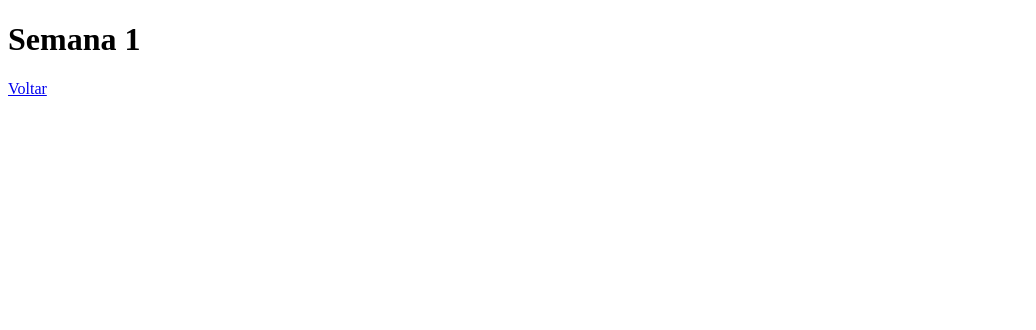
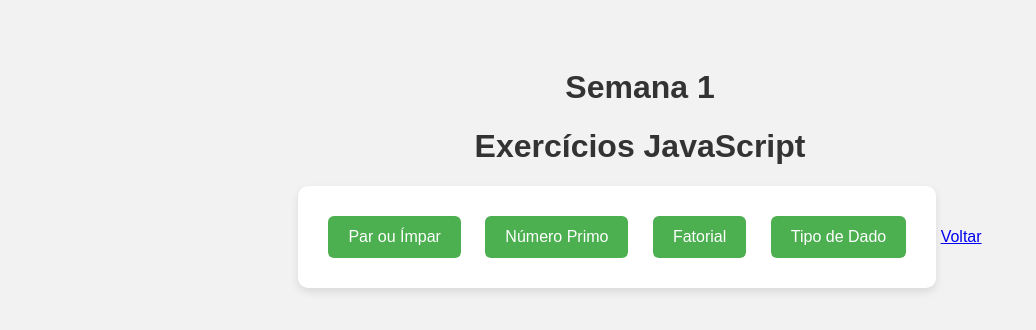
Before and after one commit to enzoqta/projeto-js, a plain HTML site: page semana01.html in a window 1280 px wide. Shown: the whole page, without its empty margins (0-1036 px from the left). Drawn offline with Linux system fonts and the light colour scheme.

Commit message:
Add files via upload

```diff
--- a/semana01.html
+++ b/semana01.html
@@ -4,9 +4,76 @@
     <meta charset="UTF-8">
     <meta name="viewport" content="width=device-width, initial-scale=1.0">
     <title>Document</title>
+    <link rel="stylesheet" href="style.css">
 </head>
 <body>
     <h1>Semana 1</h1>
+    <h1>Exercícios JavaScript</h1>
+<div class="container">
+    <button onclick="exercicio1()">Par ou Ímpar</button>
+    <button onclick="exercicio2()">Número Primo</button>
+    <button onclick="exercicio3()">Fatorial</button>
+    <button onclick="exercicio4()">Tipo de Dado</button>
+</div>
+
+<script>
+    function exercicio1() {
+        let numero;
+        while (isNaN(numero) || numero <= 0 || numero % 1 !== 0) {
+            numero = prompt("Digite um número inteiro positivo (PAR/ÍMPAR):", "");
+        }
+        if (numero % 2 == 0) {
+            alert("O número " + numero + " é PAR");
+        } else {
+            alert("O número " + numero + " é ÍMPAR");
+        }
+    }
+
+    function exercicio2() {
+        let numero;
+        while (isNaN(numero) || numero <= 0 || numero % 1 !== 0) {
+            numero = prompt("Digite um número inteiro positivo (PRIMO):", "");
+        }
+        let primo = true;
+        if (numero == 1) {
+            primo = false;
+        } else {
+            for (let i = 2; i < numero; i++) {
+                if (numero % i == 0) {
+                    primo = false;
+                    break;
+                }
+            }
+        }
+        if (primo) {
+            alert("O número " + numero + " é PRIMO");
+        } else {
+            alert("O número " + numero + " NÃO é primo");
+        }
+    }
+
+    function exercicio3() {
+        let numero;
+        while (isNaN(numero) || numero <= 0 || numero % 1 !== 0) {
+            numero = prompt("Digite um número inteiro positivo (FATORIAL):", "");
+        }
+        let fatorial = 1;
+        for (let i = 1; i <= numero; i++) {
+            fatorial *= i;
+        }
+        alert("O fatorial de " + numero + " é " + fatorial);
+    }
+
+    function exercicio4() {
+        let dado = prompt("Digite qualquer coisa:");
+        let confirmar = confirm("Deseja verificar o tipo do dado?");
+        if (confirmar) {
+            document.body.innerHTML = `<h2>O tipo do dado informado é: ${typeof dado}</h2>`;
+        } else {
+            document.body.innerHTML = "<h2>Obrigado por visitar esta página</h2>";
+        }
+    }
+</script>
 
     <a href="index.html">Voltar</a>
 </body>
--- /dev/null
+++ b/style.css
@@ -0,0 +1,34 @@
+body {
+    font-family: Arial, sans-serif;
+    background-color: #f2f2f2;
+    text-align: center;
+    padding: 40px;
+}
+
+h1 {
+    color: #333;
+}
+
+.container {
+    background: white;
+    padding: 20px;
+    border-radius: 10px;
+    display: inline-block;
+    box-shadow: 0px 4px 8px rgba(0,0,0,0.1);
+}
+
+button {
+    background-color: #4CAF50;
+    color: white;
+    border: none;
+    padding: 12px 20px;
+    margin: 10px;
+    border-radius: 6px;
+    font-size: 16px;
+    cursor: pointer;
+    transition: background-color 0.3s;
+}
+
+button:hover {
+    background-color: #45a049;
+}
```
